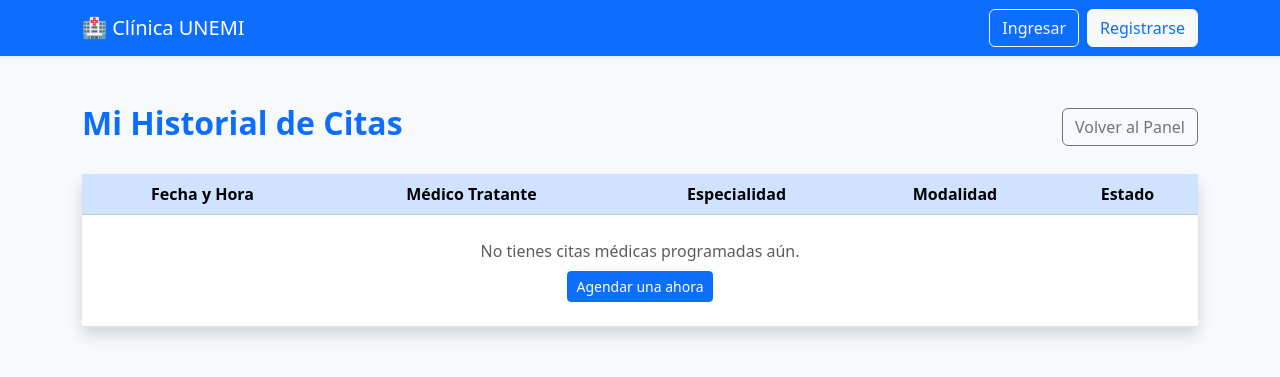
After one commit to jleonc32/sistema-citas-medicas-unemi, a Flask app: template backend/templates/mis_citas.html in a window 1280 px wide. The commit adds this page. Shown: the top 377 px of the page. Run offline with Flask 3, Linux system fonts and the light colour scheme; the template is opened without the code that fills it, so the values that code supplies are empty.

Commit message:
feat: pantalla de historial de citas para el paciente

```diff
--- a/backend/app.py
+++ b/backend/app.py
@@ -163,6 +163,30 @@ def agendar_cita():
     else:
         return redirect(url_for('login'))
 
+#ruta 7
+# ==========================================
+# RUTA: MIS CITAS (PACIENTE)
+# ==========================================
+@app.route('/mis-citas')
+def mis_citas():
+    # Validamos que sea un paciente
+    if 'id_usuario' in session and session.get('rol') == 'paciente':
+
+        # 1. Buscamos quién es el paciente logueado
+        paciente_actual = Paciente.query.filter_by(id_usuario=session['id_usuario']).first()
+
+        # 2. Traemos su historial de citas cruzando datos con Médico, Usuario y Especialidad
+        citas = db.session.query(Cita, Medico, Usuario, Especialidad)\
+            .join(Medico, Cita.medico_id == Medico.id_medico)\
+            .join(Usuario, Medico.id_usuario == Usuario.id_usuario)\
+            .join(Especialidad, Medico.especialidad_id == Especialidad.id_especialidad)\
+            .filter(Cita.paciente_id == paciente_actual.id_paciente)\
+            .order_by(Cita.fecha.desc(), Cita.hora.desc()).all()
+
+        return render_template('mis_citas.html', citas=citas)
+    else:
+        return redirect(url_for('login'))
+
 # ==========================================
 # ENCENDIDO DEL SERVIDOR
 # ==========================================
--- a/backend/templates/dashboard.html
+++ b/backend/templates/dashboard.html
@@ -20,7 +20,7 @@
         <div class="card shadow-sm border-0 text-center p-4 h-100">
             <h4 class="fw-bold">Mis Citas</h4>
             <p class="text-muted">Revisa tu historial y próximas atenciones.</p>
-            <button class="btn btn-outline-primary mt-auto" disabled>Próximamente</button>
+            <a href="/mis-citas" class="btn btn-outline-primary mt-auto" disabled>Ver Historial</a>
         </div>
     </div>
     <div class="col-md-4 mb-4">
--- /dev/null
+++ b/backend/templates/mis_citas.html
@@ -0,0 +1,63 @@
+{% extends "base.html" %}
+
+{% block content %}
+<div class="row mt-5">
+    <div class="col-md-12">
+        <div class="d-flex justify-content-between align-items-center mb-4">
+            <h2 class="fw-bold text-primary"><i class="bi bi-journal-medical"></i> Mi Historial de Citas</h2>
+            <a href="/dashboard" class="btn btn-outline-secondary">Volver al Panel</a>
+        </div>
+
+        <div class="card shadow border-0">
+            <div class="card-body p-0">
+                <div class="table-responsive">
+                    <table class="table table-hover mb-0 text-center align-middle">
+                        <thead class="table-primary">
+                            <tr>
+                                <th>Fecha y Hora</th>
+                                <th>Médico Tratante</th>
+                                <th>Especialidad</th>
+                                <th>Modalidad</th>
+                                <th>Estado</th>
+                            </tr>
+                        </thead>
+                        <tbody>
+                            {% if citas %}
+                                {% for cita, medico, usuario, especialidad in citas %}
+                                <tr>
+                                    <td>
+                                        <strong>{{ cita.fecha }}</strong><br>
+                                        <small class="text-muted">{{ cita.hora }}</small>
+                                    </td>
+                                    <td>{{ usuario.nombre }}</td>
+                                    <td>{{ especialidad.nombre }}</td>
+                                    <td>{{ cita.modalidad }}</td>
+                                    <td>
+                                        {% if cita.estado == 'Pendiente' %}
+                                            <span class="badge bg-warning text-dark">Pendiente</span>
+                                        {% elif cita.estado == 'Confirmada' %}
+                                            <span class="badge bg-success">Confirmada</span>
+                                        {% elif cita.estado == 'Cancelada' %}
+                                            <span class="badge bg-danger">Cancelada</span>
+                                        {% else %}
+                                            <span class="badge bg-secondary">{{ cita.estado }}</span>
+                                        {% endif %}
+                                    </td>
+                                </tr>
+                                {% endfor %}
+                            {% else %}
+                                <tr>
+                                    <td colspan="5" class="text-center py-4 text-muted">
+                                        No tienes citas médicas programadas aún. <br>
+                                        <a href="/agendar" class="btn btn-sm btn-primary mt-2">Agendar una ahora</a>
+                                    </td>
+                                </tr>
+                            {% endif %}
+                        </tbody>
+                    </table>
+                </div>
+            </div>
+        </div>
+    </div>
+</div>
+{% endblock %}
```
Also changed, not shown: 1 other file.
